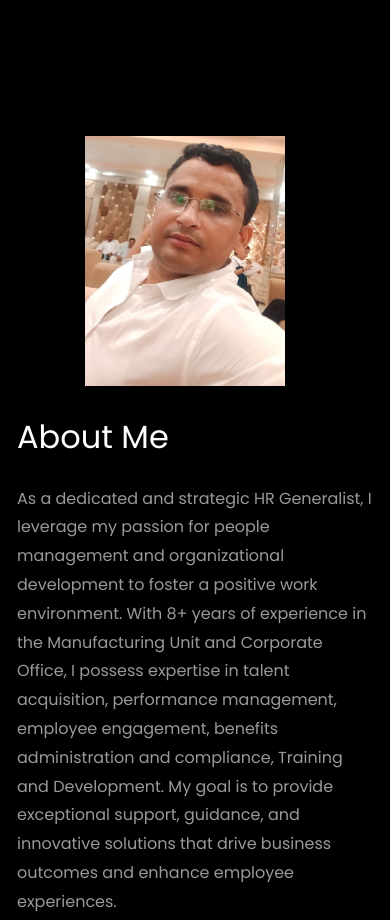
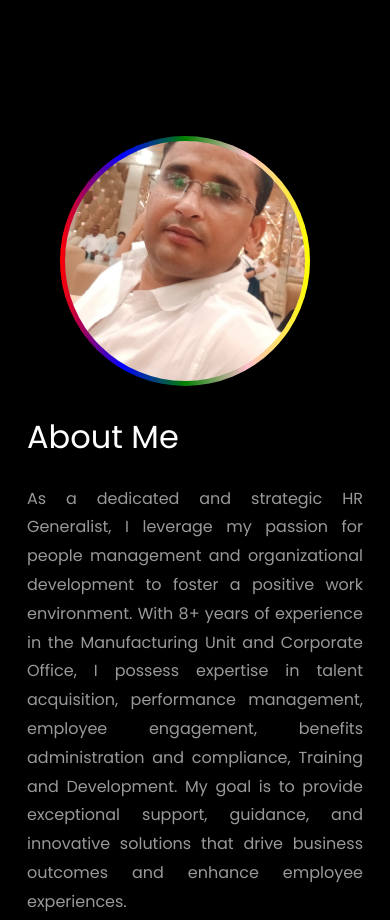
Before and after one commit to Raj180889/MyPorfolio, a plain HTML site: page index.html in a window 390 px wide. Shown: the part 680-1600 px from the top of the page. Drawn offline with Linux system fonts and the light colour scheme; files whose address does not match are found by name.

Commit message:
Update index.html

```diff
--- a/index.html
+++ b/index.html
@@ -152,6 +152,28 @@
       @media (max-width: 1000px) {
         #typing-animation {
           font-size: 20px;
+        }
+      }
+      @media (max-width: 1000px) {
+        #typing-animation {
+          font-size: 20px;
+        }
+      }
+      .profile-img{
+        width: 1140px;
+      }
+      @media (max-width: 1200px) {
+        .profile-img {
+          /* font-size: 20px; */
+          width: 990px;
+          /* padding: 0 40px; */
+        }
+      }
+      @media (max-width: 1000px) {
+        .profile-img {
+          /* font-size: 20px; */
+          width: 750px;
+          /* padding: 0 40px; */
         }
       }
       @media (max-width: 670px) {
@@ -309,19 +331,22 @@
     >
       <div
         class="profile-img"
-        style="width: 1140px; display: flex; justify-content: space-between"
+        style="display: flex; justify-content: space-between"
       >
-        <div class="about-img" style="margin-right: 20px">
+      <div class="img-container" style="display: flex; width: 100%; justify-content: center;">
+
+        <div class="about-img" style="margin-right: 20px; height: 250px; width: 250px; border-radius: 50%; padding: 5px; background: linear-gradient(to right, red, blue, green, pink, yellow);">
           <img
-            src="images/about.jpg"
-            style="width: 200px; height: 250px"
-            alt=""
+          src="images/about.jpg"
+          style="width: 100%; height: 100%; object-fit: cover; border-radius: 50%; "
+          alt=""
           />
         </div>
+      </div>
         <div class="about-dec">
           <h2 class="mb-4">About Me</h2>
 
-          <p>
+          <p style="text-align: justify;">
             As a dedicated and strategic HR Generalist, I leverage my passion
             for people management and organizational development to foster a
             positive work environment. With 8+ years of experience in the
@@ -499,6 +524,7 @@
                 </div>
               </div>
             </div>
+
 
             <div class="col-md-6 col-lg-7 pl-lg-5 pb-5">
               <div class="row justify-content-start pb-3">
```
